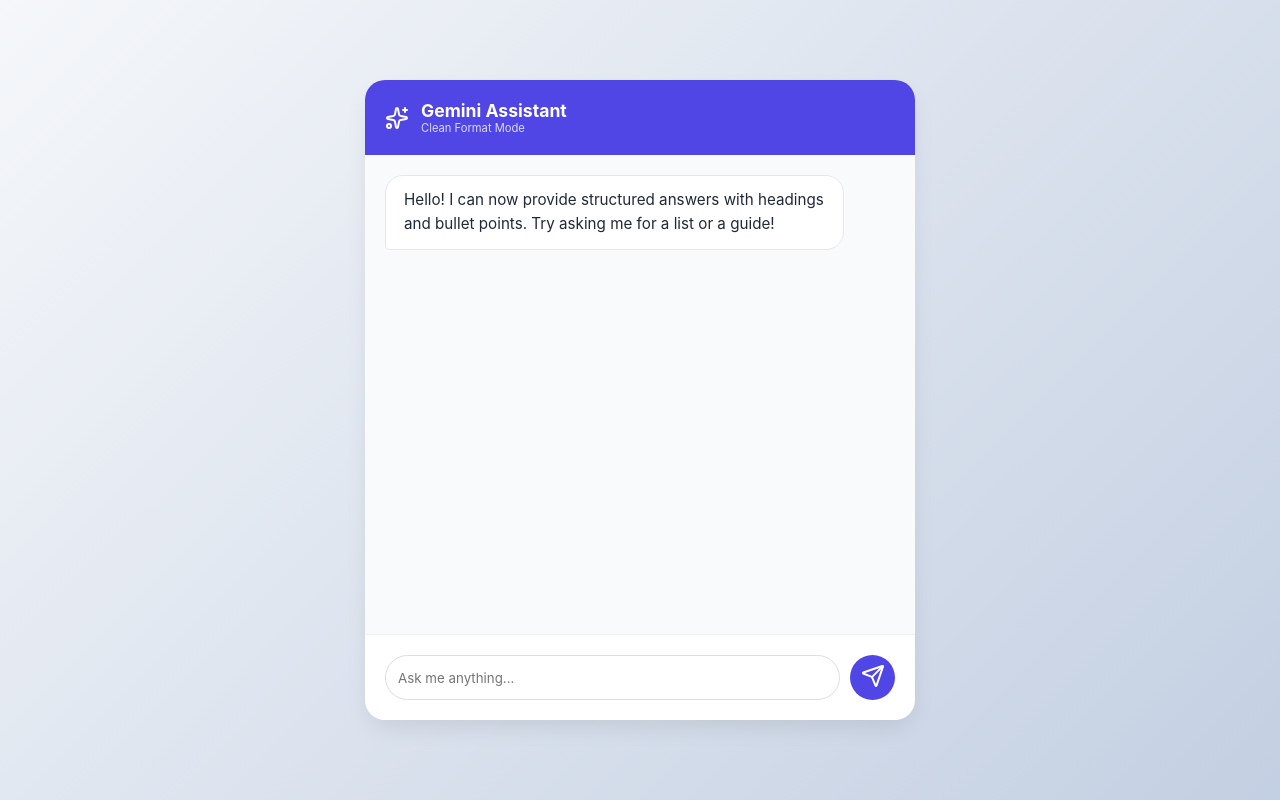
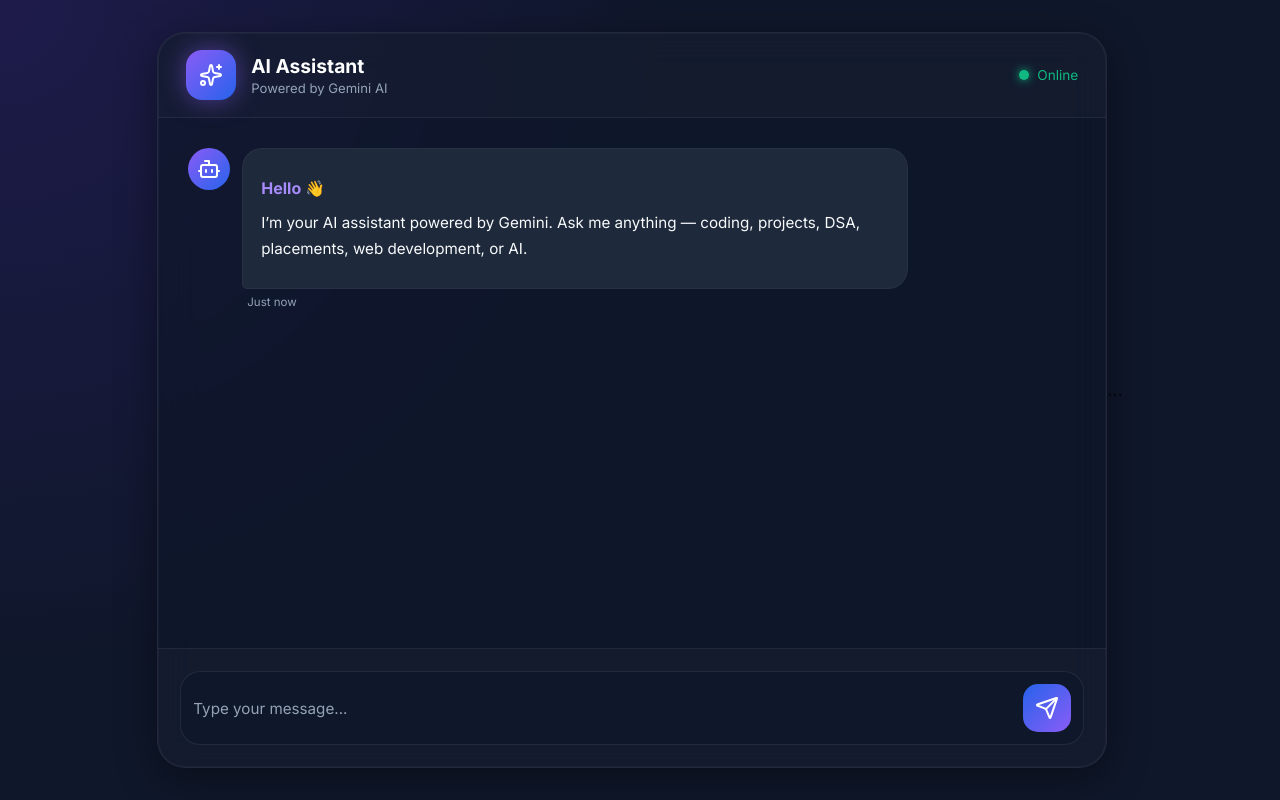
Before and after one commit to shahanthi-velagala/genai-chatbot, a Flask app: page / in a window 1280 px wide. Run offline with Flask 3, Linux system fonts and the light colour scheme.

Commit message:
Updated professional chatbot UI

````diff
--- a/main.py
+++ b/main.py
@@ -1,6 +1,6 @@
 from google import genai
 from flask import Flask, request,jsonify, render_template
-client= genai.Client(api_key="Gemini API Key")
+client= genai.Client(api_key="AIzaSyDKuRfdS3WGHbOFRb0-d5biyLCzb2CHFN0")
 app=Flask(__name__)
 @app.route("/")
 def index():
--- a/templates/index.html
+++ b/templates/index.html
@@ -1,250 +1,637 @@
+
 <!DOCTYPE html>
 <html lang="en">
 <head>
-    <meta charset="UTF-8">
-    <meta name="viewport" content="width=device-width, initial-scale=1.0">
-    <title>Gemini AI Chatbot</title>
+    <meta charset="UTF-8" />
+    <meta name="viewport" content="width=device-width, initial-scale=1.0"/>
+    <title>AI Assistant</title>
+
     <script src="https://unpkg.com/lucide@latest"></script>
+
+    <link href="https://fonts.googleapis.com/css2?family=Inter:wght@400;500;600;700&display=swap" rel="stylesheet">
+
     <style>
-        :root {
-            --primary-color: #4f46e5;
-            --primary-hover: #4338ca;
-            --bg-gradient: linear-gradient(135deg, #f5f7fa 0%, #c3cfe2 100%);
-            --bot-bubble: #ffffff;
-            --user-bubble: #4f46e5;
-            --text-main: #1f2937;
-            --text-muted: #6b7280;
-            --shadow: 0 10px 25px -5px rgba(0, 0, 0, 0.1);
+        *{
+            margin:0;
+            padding:0;
+            box-sizing:border-box;
+            font-family:'Inter',sans-serif;
         }
 
-        * { margin: 0; padding: 0; box-sizing: border-box; font-family: 'Inter', sans-serif; }
-
-        body {
-            background: var(--bg-gradient);
-            height: 100vh;
-            display: flex;
-            align-items: center;
-            justify-content: center;
-            padding: 20px;
+        body{
+            height:100vh;
+            background:
+            radial-gradient(circle at top left,#1e1b4b,#0f172a 45%),
+            radial-gradient(circle at bottom right,#312e81,#020617 50%);
+            display:flex;
+            justify-content:center;
+            align-items:center;
+            overflow:hidden;
+            padding:20px;
         }
 
-        .chat-container {
-            width: 100%;
-            max-width: 550px;
-            height: 80vh;
-            background: white;
-            border-radius: 20px;
-            box-shadow: var(--shadow);
-            display: flex;
-            flex-direction: column;
-            overflow: hidden;
+        .chat-container{
+            width:100%;
+            max-width:950px;
+            height:92vh;
+            backdrop-filter:blur(18px);
+            background:rgba(15,23,42,0.72);
+            border:1px solid rgba(255,255,255,0.08);
+            border-radius:28px;
+            overflow:hidden;
+            display:flex;
+            flex-direction:column;
+            box-shadow:
+            0 10px 40px rgba(0,0,0,0.4),
+            inset 0 0 0 1px rgba(255,255,255,0.04);
         }
 
-        .chat-header {
-            background: var(--primary-color);
-            padding: 20px;
-            color: white;
-            display: flex;
-            align-items: center;
-            justify-content: space-between;
+        /* HEADER */
+
+        .chat-header{
+            height:85px;
+            padding:20px 28px;
+            border-bottom:1px solid rgba(255,255,255,0.06);
+            display:flex;
+            justify-content:space-between;
+            align-items:center;
+            background:rgba(255,255,255,0.02);
         }
 
-        .chat-window {
-            flex: 1;
-            padding: 20px;
-            overflow-y: auto;
-            background: #f9fafb;
-            display: flex;
-            flex-direction: column;
-            gap: 16px;
+        .header-left{
+            display:flex;
+            align-items:center;
+            gap:15px;
         }
 
-        .message {
-            max-width: 90%;
-            padding: 12px 18px;
-            border-radius: 18px;
-            font-size: 0.95rem;
-            line-height: 1.6;
-            animation: fadeIn 0.3s ease-in;
+        .logo{
+            width:50px;
+            height:50px;
+            border-radius:16px;
+            background:linear-gradient(135deg,#8b5cf6,#2563eb);
+            display:flex;
+            justify-content:center;
+            align-items:center;
+            color:white;
+            box-shadow:0 0 25px rgba(139,92,246,0.5);
         }
 
-        .bot-message {
-            align-self: flex-start;
-            background: var(--bot-bubble);
-            color: var(--text-main);
-            border: 1px solid #e5e7eb;
-            border-bottom-left-radius: 4px;
+        .header-text h1{
+            color:white;
+            font-size:1.2rem;
+            font-weight:700;
         }
 
-        /* --- STYLING FOR HEADINGS & LISTS --- */
-        .bot-message h4 {
-            margin: 10px 0 5px 0;
-            color: var(--primary-color);
-            font-size: 1.05rem;
-            font-weight: 700;
+        .header-text p{
+            color:#94a3b8;
+            font-size:0.82rem;
+            margin-top:2px;
         }
 
-        .bot-message ul {
-            margin-left: 20px;
-            margin-bottom: 10px;
+        .status{
+            display:flex;
+            align-items:center;
+            gap:8px;
+            color:#10b981;
+            font-size:0.85rem;
         }
 
-        .bot-message li {
-            margin-bottom: 4px;
+        .status-dot{
+            width:10px;
+            height:10px;
+            background:#10b981;
+            border-radius:50%;
+            box-shadow:0 0 10px #10b981;
         }
 
-        .user-message {
-            align-self: flex-end;
-            background: var(--user-bubble);
-            color: white;
-            border-bottom-right-radius: 4px;
+        /* CHAT AREA */
+
+        .chat-window{
+            flex:1;
+            overflow-y:auto;
+            padding:30px;
+            display:flex;
+            flex-direction:column;
+            gap:24px;
+            scroll-behavior:smooth;
         }
 
-        .typing-container { padding: 10px 20px; display: none; }
-        .chat-input-area { padding: 20px; display: flex; gap: 10px; border-top: 1px solid #eee; }
-
-        input {
-            flex: 1;
-            padding: 12px;
-            border-radius: 25px;
-            border: 1px solid #ddd;
-            outline: none;
+        .chat-window::-webkit-scrollbar{
+            width:6px;
         }
 
-        .send-btn {
-            background: var(--primary-color);
-            color: white;
-            border: none;
-            width: 45px;
-            height: 45px;
-            border-radius: 50%;
-            cursor: pointer;
+        .chat-window::-webkit-scrollbar-thumb{
+            background:#334155;
+            border-radius:20px;
         }
 
-        @keyframes fadeIn { from { opacity: 0; transform: translateY(5px); } to { opacity: 1; } }
+        /* MESSAGE */
+
+        .message-wrapper{
+            display:flex;
+            gap:12px;
+            animation:fadeUp 0.3s ease;
+        }
+
+        .message-wrapper.user{
+            justify-content:flex-end;
+        }
+
+        .avatar{
+            width:42px;
+            height:42px;
+            border-radius:50%;
+            flex-shrink:0;
+            display:flex;
+            justify-content:center;
+            align-items:center;
+        }
+
+        .bot-avatar{
+            background:linear-gradient(135deg,#8b5cf6,#2563eb);
+            color:white;
+        }
+
+        .user-avatar{
+            background:#334155;
+            color:white;
+        }
+
+        .message-content{
+            max-width:75%;
+            display:flex;
+            flex-direction:column;
+            gap:6px;
+        }
+
+        .message{
+            padding:16px 18px;
+            border-radius:20px;
+            line-height:1.7;
+            font-size:0.95rem;
+            word-wrap:break-word;
+        }
+
+        .bot-message{
+            background:#1e293b;
+            color:#f8fafc;
+            border-bottom-left-radius:5px;
+            border:1px solid rgba(255,255,255,0.04);
+        }
+
+        .user-message{
+            background:linear-gradient(135deg,#2563eb,#7c3aed);
+            color:white;
+            border-bottom-right-radius:5px;
+        }
+
+        .timestamp{
+            font-size:0.72rem;
+            color:#94a3b8;
+            padding-left:5px;
+        }
+
+        /* BOT CONTENT */
+
+        .bot-message h4{
+            color:#a78bfa;
+            margin-bottom:8px;
+            margin-top:10px;
+            font-size:1rem;
+        }
+
+        .bot-message p{
+            margin-bottom:10px;
+        }
+
+        .bot-message ul{
+            margin-left:18px;
+            margin-bottom:10px;
+        }
+
+        .bot-message li{
+            margin-bottom:5px;
+        }
+
+        /* INPUT */
+
+        .chat-input-area{
+            padding:22px;
+            border-top:1px solid rgba(255,255,255,0.06);
+            background:rgba(255,255,255,0.02);
+        }
+
+        .input-container{
+            display:flex;
+            align-items:center;
+            gap:14px;
+            background:#0f172a;
+            border:1px solid rgba(255,255,255,0.08);
+            padding:12px;
+            border-radius:20px;
+        }
+
+        .input-container:focus-within{
+            border-color:#8b5cf6;
+            box-shadow:0 0 20px rgba(139,92,246,0.25);
+        }
+
+        #userInput{
+            flex:1;
+            background:transparent;
+            border:none;
+            outline:none;
+            color:white;
+            font-size:0.95rem;
+            resize:none;
+        }
+
+        #userInput::placeholder{
+            color:#94a3b8;
+        }
+
+        .send-btn{
+            width:48px;
+            height:48px;
+            border:none;
+            border-radius:15px;
+            background:linear-gradient(135deg,#2563eb,#8b5cf6);
+            color:white;
+            cursor:pointer;
+            display:flex;
+            justify-content:center;
+            align-items:center;
+            transition:0.3s;
+        }
+
+        .send-btn:hover{
+            transform:scale(1.05);
+            box-shadow:0 0 18px rgba(139,92,246,0.5);
+        }
+
+        /* TYPING */
+
+        .typing{
+            display:none;
+            align-items:center;
+            gap:10px;
+            color:#cbd5e1;
+            padding-left:10px;
+            font-size:0.9rem;
+        }
+
+        .dots{
+            display:flex;
+            gap:4px;
+        }
+
+        .dots span{
+            width:8px;
+            height:8px;
+            background:#8b5cf6;
+            border-radius:50%;
+            animation:bounce 1.2s infinite;
+        }
+
+        .dots span:nth-child(2){
+            animation-delay:0.2s;
+        }
+
+        .dots span:nth-child(3){
+            animation-delay:0.4s;
+        }
+
+        /* ANIMATION */
+
+        @keyframes bounce{
+            0%,80%,100%{
+                transform:scale(0.7);
+                opacity:0.5;
+            }
+            40%{
+                transform:scale(1);
+                opacity:1;
+            }
+        }
+
+        @keyframes fadeUp{
+            from{
+                opacity:0;
+                transform:translateY(10px);
+            }
+            to{
+                opacity:1;
+                transform:translateY(0);
+            }
+        }
+
+        /* MOBILE */
+
+        @media(max-width:768px){
+
+            .chat-container{
+                height:100vh;
+                border-radius:0;
+            }
+
+            .message-content{
+                max-width:90%;
+            }
+
+            .chat-window{
+                padding:20px;
+            }
+
+            .chat-header{
+                padding:18px;
+            }
+        }
     </style>
 </head>
+
 <body>
 
 <div class="chat-container">
+
+    <!-- HEADER -->
+
     <header class="chat-header">
-            <div style="display:flex; align-items:center; gap:12px;">
+
+        <div class="header-left">
+
+            <div class="logo">
                 <i data-lucide="sparkles"></i>
-                <div>
-                    <h2 style="font-size:1.1rem">Gemini Assistant</h2>
-                    <p style="font-size:0.7rem; opacity:0.8">Clean Format Mode</p>
             </div>
+
+            <div class="header-text">
+                <h1>AI Assistant</h1>
+                <p>Powered by Gemini AI</p>
             </div>
+
+        </div>
+
+        <div class="status">
+            <div class="status-dot"></div>
+            Online
+        </div>
+
     </header>
 
+    <!-- CHAT -->
+
     <div class="chat-window" id="chatWindow">
-            <div class="message bot-message">Hello! I can now provide structured answers with headings and bullet points. Try asking me for a list or a guide!</div>
+
+        <div class="message-wrapper">
+
+            <div class="avatar bot-avatar">
+                <i data-lucide="bot"></i>
             </div>
 
-        <div class="typing-container" id="typingIndicator">
-            <div style="font-size:0.8rem; color:#6b7280; font-style:italic">Gemini is writing...</div>
+            <div class="message-content">
+
+                <div class="message bot-message">
+                    <h4>Hello 👋</h4>
+                    <p>
+                        I’m your AI assistant powered by Gemini.
+                        Ask me anything — coding, projects, DSA,
+                        placements, web development, or AI.
+                    </p>
                 </div>
 
+                <div class="timestamp">
+                    Just now
+                </div>
+
+            </div>
+
+        </div>
+
+    </div>
+
+    <!-- TYPING -->
+
+    <div class="typing" id="typingIndicator">
+
+        <span>AI is thinking</span>
+
+        <div class="dots">
+            <span></span>
+            <span></span>
+            <span></span>
+        </div>
+
+    </div>
+
+    <!-- INPUT -->
+
     <form class="chat-input-area" id="chatForm">
-            <input type="text" id="userInput" placeholder="Ask me anything..." autocomplete="off">
-            <button type="submit" class="send-btn" id="sendBtn"><i data-lucide="send"></i></button>
+
+        <div class="input-container">
+
+            <input
+                type="text"
+                id="userInput"
+                placeholder="Type your message..."
+                autocomplete="off"
+            >
+
+            <button class="send-btn" type="submit">
+                <i data-lucide="send"></i>
+            </button>
+
+        </div>
+
     </form>
+
 </div>
 
 <script>
+
+    lucide.createIcons();
+
     const chatWindow = document.getElementById('chatWindow');
     const chatForm = document.getElementById('chatForm');
     const userInput = document.getElementById('userInput');
     const typingIndicator = document.getElementById('typingIndicator');
 
-        lucide.createIcons();
+    function getTime() {
+        return new Date().toLocaleTimeString([], {
+            hour: '2-digit',
+            minute: '2-digit'
+        });
+    }
 
-        /**
-         * Formats the AI response into clean HTML.
-         * 1. Removes all asterisks (*)
-         * 2. Converts lines starting with '-' or numbering into <li> tags
-         * 3. Converts short bold-style lines into <h4> side-headings
-         */
     function formatAIResponse(text) {
-            // Remove all asterisks first
-            let cleanText = text.replace(/\*/g, '');
+
+        let cleanText = text.replace(/\*/g,'');
 
         const lines = cleanText.split('\n');
-            let htmlOutput = '';
+
+        let html = '';
         let inList = false;
 
         lines.forEach(line => {
-                let trimmed = line.trim();
-                if (!trimmed) return;
 
-                // Check if line is a bullet point (starts with - or digit like 1.)
-                if (trimmed.startsWith('- ') || /^\d+\./.test(trimmed)) {
-                    if (!inList) {
-                        htmlOutput += '<ul>';
+            const trimmed = line.trim();
+
+            if(!trimmed) return;
+
+            if(trimmed.startsWith('- ') || /^\d+\./.test(trimmed)) {
+
+                if(!inList){
+                    html += '<ul>';
                     inList = true;
                 }
-                    htmlOutput += `<li>${trimmed.replace(/^- |^\d+\. /, '')}</li>`;
+
+                html += `<li>${trimmed.replace(/^- |^\d+\. /,'')}</li>`;
+
             } else {
-                    if (inList) {
-                        htmlOutput += '</ul>';
+
+                if(inList){
+                    html += '</ul>';
                     inList = false;
                 }
 
-                    // If the line is short (less than 40 chars), treat it as a side heading
-                    if (trimmed.length < 40 && !trimmed.endsWith('.')) {
-                        htmlOutput += `<h4>${trimmed}</h4>`;
+                if(trimmed.length < 45 && !trimmed.endsWith('.')){
+                    html += `<h4>${trimmed}</h4>`;
                 } else {
-                        htmlOutput += `<p>${trimmed}</p>`;
+                    html += `<p>${trimmed}</p>`;
                 }
             }
+
         });
 
-            if (inList) htmlOutput += '</ul>';
-            return htmlOutput;
+        if(inList) html += '</ul>';
+
+        return html;
     }
 
-        function addMessage(text, sender) {
-            const messageDiv = document.createElement('div');
-            messageDiv.classList.add('message', sender === 'user' ? 'user-message' : 'bot-message');
+    function createMessage(text, sender){
 
-            if (sender === 'bot') {
-                messageDiv.innerHTML = formatAIResponse(text);
-            } else {
-                messageDiv.textContent = text;
+        const wrapper = document.createElement('div');
+
+        wrapper.classList.add('message-wrapper');
+
+        if(sender === 'user'){
+            wrapper.classList.add('user');
         }
 
-            chatWindow.appendChild(messageDiv);
+        const avatarClass =
+            sender === 'user'
+            ? 'user-avatar'
+            : 'bot-avatar';
+
+        const icon =
+            sender === 'user'
+            ? 'user'
+            : 'bot';
+
+        const messageClass =
+            sender === 'user'
+            ? 'user-message'
+            : 'bot-message';
+
+        wrapper.innerHTML = `
+            ${sender !== 'user' ? `
+            <div class="avatar ${avatarClass}">
+                <i data-lucide="${icon}"></i>
+            </div>
+            ` : ''}
+
+            <div class="message-content">
+
+                <div class="message ${messageClass}">
+                    ${
+                        sender === 'bot'
+                        ? formatAIResponse(text)
+                        : text
+                    }
+                </div>
+
+                <div class="timestamp">
+                    ${getTime()}
+                </div>
+
+            </div>
+
+            ${sender === 'user' ? `
+            <div class="avatar ${avatarClass}">
+                <i data-lucide="${icon}"></i>
+            </div>
+            ` : ''}
+        `;
+
+        chatWindow.appendChild(wrapper);
+
+        lucide.createIcons();
+
         chatWindow.scrollTop = chatWindow.scrollHeight;
     }
 
-        async function fetchAIResponse(message) {
-            const response = await fetch('/chat', {
-                method: 'POST',
-                headers: { 'Content-Type': 'application/json' },
-                body: JSON.stringify({ message: message })
+    async function fetchAIResponse(message){
+
+        const response = await fetch('/chat',{
+
+            method:'POST',
+
+            headers:{
+                'Content-Type':'application/json'
+            },
+
+            body:JSON.stringify({
+                message:message
+            })
+
         });
+
+        if(!response.ok){
+            throw new Error('Server Error');
+        }
+
         const data = await response.json();
+
         return data.reply;
     }
 
-        chatForm.addEventListener('submit', async (e) => {
+    chatForm.addEventListener('submit', async(e)=>{
+
         e.preventDefault();
+
         const message = userInput.value.trim();
-            if (!message) return;
 
-            addMessage(message, 'user');
-            userInput.value = "";
-            typingIndicator.style.display = 'block';
+        if(!message) return;
 
-            try {
+        createMessage(message,'user');
+
+        userInput.value = '';
+
+        typingIndicator.style.display = 'flex';
+
+        try{
+
             const reply = await fetchAIResponse(message);
-                addMessage(reply, 'bot');
-            } catch (error) {
-                addMessage("Error connecting to server.", 'error');
-            } finally {
+
+            createMessage(reply,'bot');
+
+        }
+        catch(error){
+
+            createMessage(
+                '⚠️ Error connecting to server. Please check your Flask backend or API key.',
+                'bot'
+            );
+
+        }
+        finally{
+
             typingIndicator.style.display = 'none';
+
         }
+
     });
+
 </script>
+
 </body>
 </html>
+```
````
Lines whose indentation alone changed are shown as unchanged.
